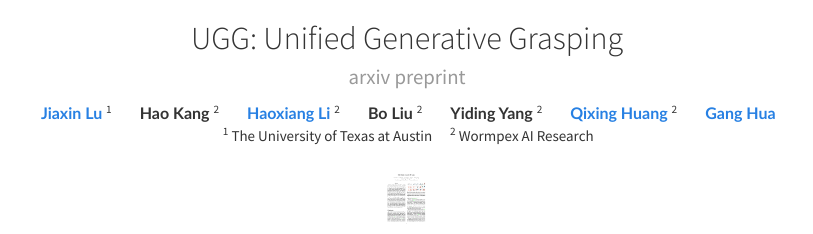
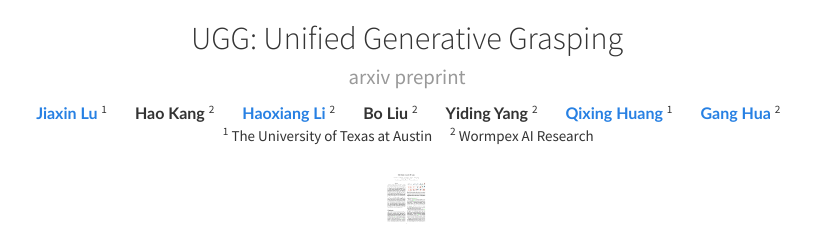
Before and after one commit to Jiaxin-Lu/ugg, a plain HTML site: page index.html in a window 1280 px wide. Shown: the top 234 px of the page, 233-1046 px from the left. Drawn offline with nearby package versions, Linux system fonts and the light colour scheme; some packages are replaced by stand-ins of ours; a script that the page names is missing.

Commit message:
Update index.html

```diff
--- a/index.html
+++ b/index.html
@@ -75,13 +75,14 @@
                         <a href="https://www.cs.utexas.edu/~huangqx/">
                             <strong> Qixing Huang </strong>
                         </a>
-						<sup>2</sup>
+						<sup>1</sup>
 <!--						<sup>1</sup>-->
                     </li>
                     <li>
                         <a href="https://www.ganghua.org/">
                             <strong> Gang Hua </strong>
                         </a>
+			    <sup>2</sup>
                     </li><br>
 					<sup>1</sup>
                     The University of Texas at Austin
```
